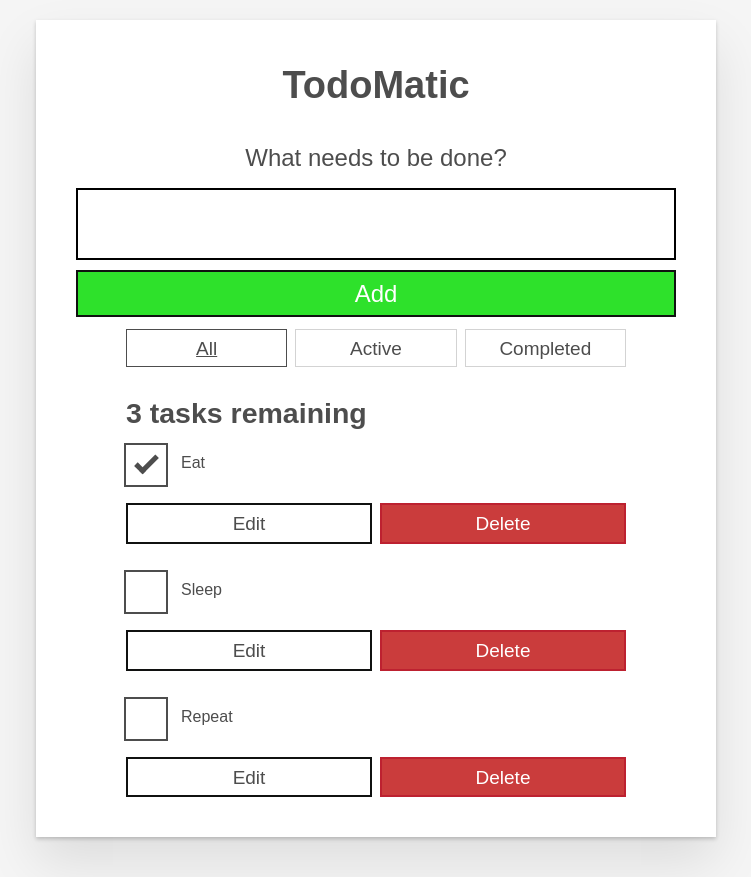
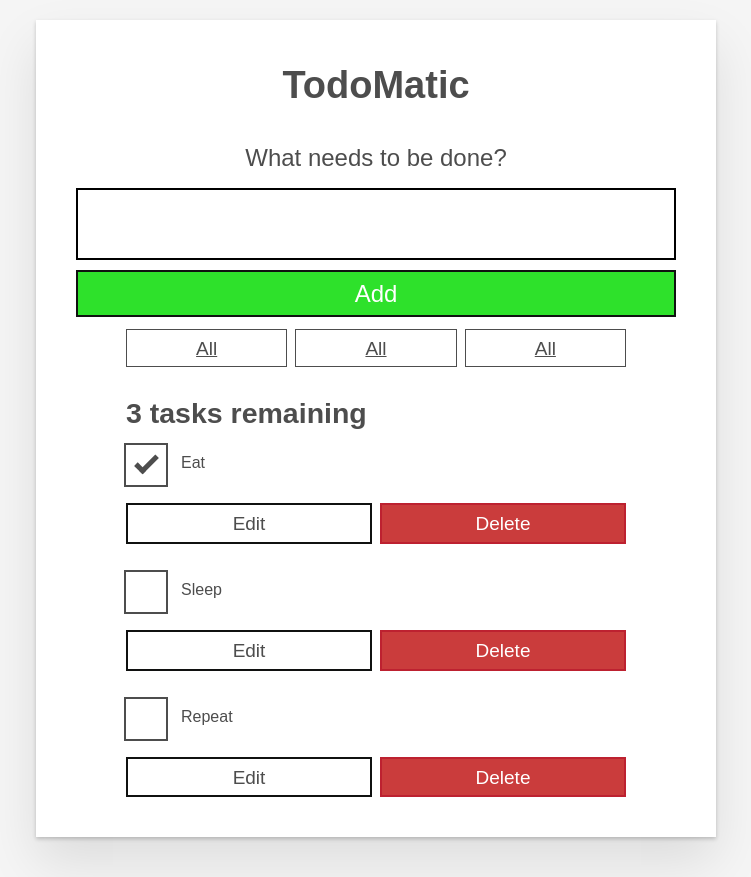
Before and after one commit to christopherxwebb/react-practice-timed, a React (Create React App) app in the folder to-do-app/: page / in a window 1280 px wide. Shown: the whole page, without its empty margins (264-1015 px from the left). Built offline with nearby package versions, Linux system fonts and the light colour scheme.

Commit message:
static UI built

```diff
--- a/to-do-app/src/App.js
+++ b/to-do-app/src/App.js
@@ -1,5 +1,6 @@
 import Todo from "./components/Todo";
-
+import Form from "./components/Form";
+import FilterButton from "./components/FilterButton";
 
 function App(props) {
 
@@ -10,39 +11,11 @@
   return (
     <div className="todoapp stack-large">
       <h1>TodoMatic</h1>
-      <form>
-        <h2 className="label-wrapper">
-          <label htmlFor="new-todo-input" className="label__lg">
-            What needs to be done?
-          </label>
-        </h2>
-        <input
-          type="text"
-          id="new-todo-input"
-          className="input input__lg"
-          name="text"
-          autoComplete="off"
-        />
-        <button type="submit" className="btn btn__primary btn__lg">
-          Add
-        </button>
-      </form>
+      <Form />
       <div className="filters btn-group stack-exception">
-        <button type="button" className="btn toggle-btn" aria-pressed="true">
-          <span className="visually-hidden">Show </span>
-          <span>all</span>
-          <span className="visually-hidden"> tasks</span>
-        </button>
-        <button type="button" className="btn toggle-btn" aria-pressed="false">
-          <span className="visually-hidden">Show </span>
-          <span>Active</span>
-          <span className="visually-hidden"> tasks</span>
-        </button>
-        <button type="button" className="btn toggle-btn" aria-pressed="false">
-          <span className="visually-hidden">Show </span>
-          <span>Completed</span>
-          <span className="visually-hidden"> tasks</span>
-        </button>
+        <FilterButton />
+        <FilterButton />
+        <FilterButton />
       </div>
       <h2 id="list-heading">
         3 tasks remaining
```
